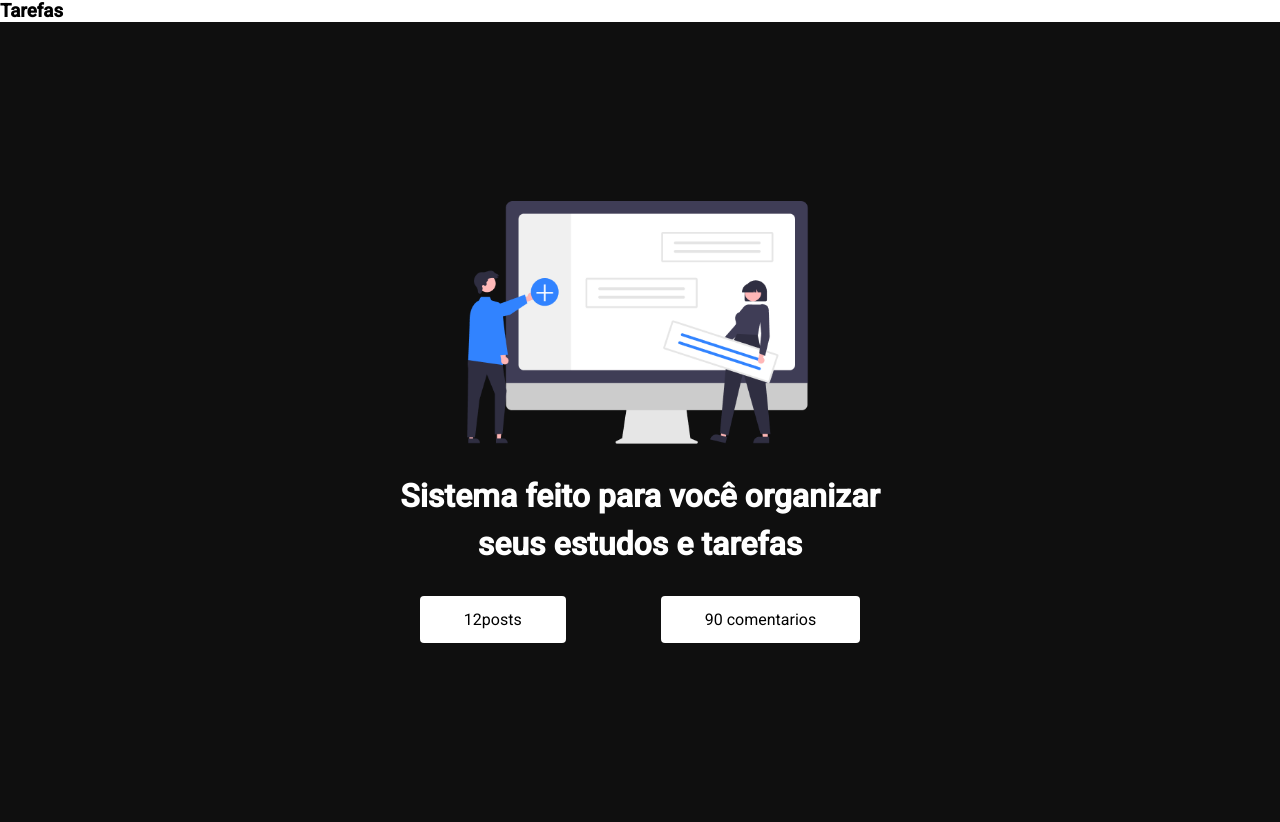
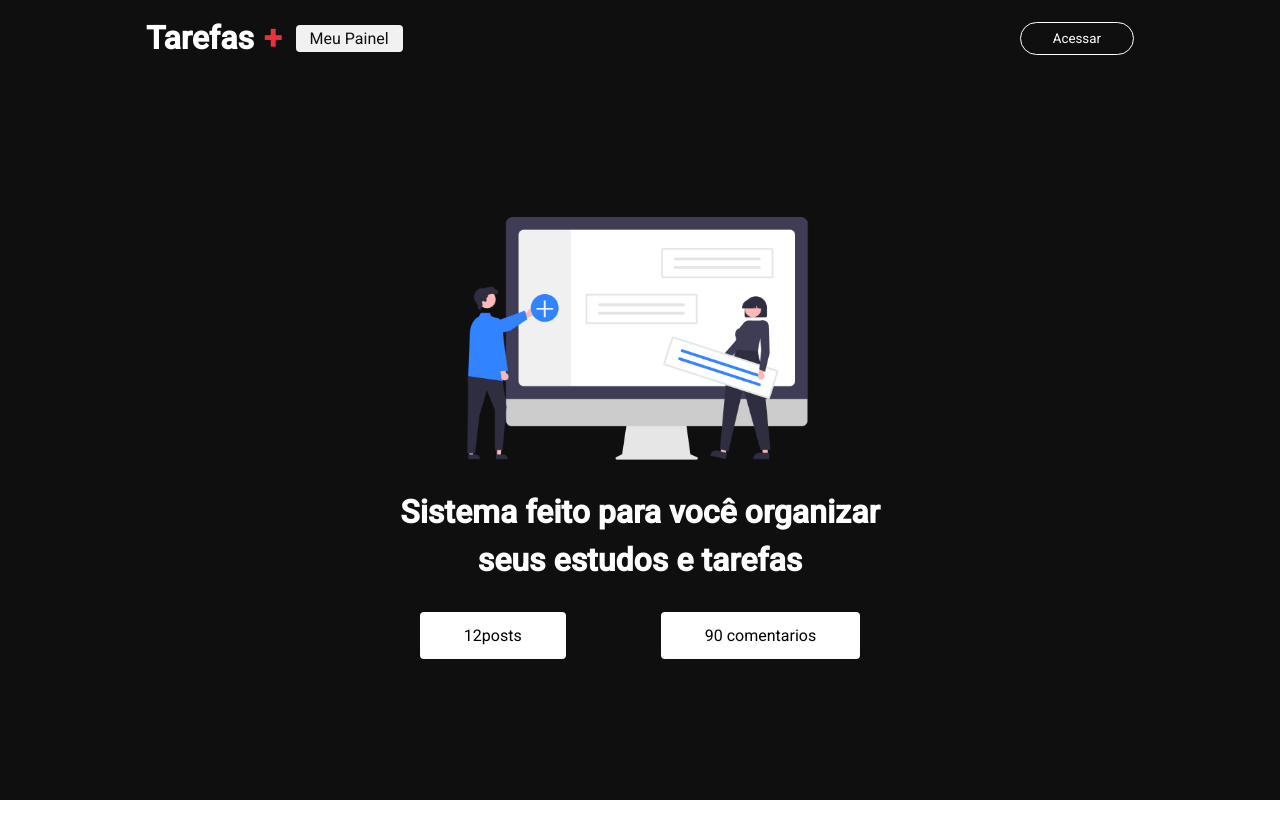
Before and after one commit to oscarRodriguesDev/tarefasNext, a Next.js app: page / in a window 1280 px wide. After the commit the page ends 800 px from the top, so only its background shows below. Built offline with nearby package versions, Linux system fonts and the light colour scheme.

Commit message:
header pronto

```diff
--- a/src/components/header/index.tsx
+++ b/src/components/header/index.tsx
@@ -1,11 +1,18 @@
 import styles from "./styles.module.css"
+import Link from "next/link"
 const Header =()=>{
     return(
-        <header>
-            <section>
-                <nav>
-                    <h1>Tarefas</h1>
+        <header className={styles.header} >
+            <section className={styles.content}>
+                <nav className={styles.nav}>
+                    <Link href='/'>
+                    <h1 className={styles.logo}>Tarefas <span>+</span></h1>
+                    </Link>
+                    <Link href='/dashboards' className={styles.link}>
+                        Meu Painel
+                    </Link>
                 </nav>
+                <button className={styles.loginButton}>Acessar</button>
             </section>
         </header>
     )
--- /dev/null
+++ b/src/components/header/styles.module.css
@@ -0,0 +1,64 @@
+.header {
+  width: 100%;
+  height: 76px;
+  display: flex;
+  align-items: center;
+  justify-content: center;
+  background-color: #0f0f0f;
+}
+
+.content {
+  padding: 0 18px;
+  width: 100%;
+  max-width: 1024px;
+  display: flex;
+  align-items: center;
+  justify-content: space-between;
+}
+
+.content a{
+    text-decoration: none;
+    /* margin-left: 5px; */
+}
+
+.logo {
+    color: #fff;
+    font-size: 32px;
+  }
+
+  .logo span {
+    color:#ea3140;
+    padding-left: 2px;
+
+  }
+
+  .loginButton{
+    background:transparent;
+    padding:8px 32px;
+    border-radius: 24px;
+    color:#fff;
+    border:1.5px solid #fff;
+    cursor:pointer;
+    transition: all 0.9s;
+  }
+
+  .loginButton:hover{
+    transform: scale(1.08);
+    background-color: #fff;
+    color:#000;
+    font-weight: bold;
+  }
+.nav {
+  color: #fff;
+  display:flex;
+  align-items: center;
+
+}
+
+.link{
+  color:#0f0f0f;
+  background-color: #f1f1f1;
+  padding:4px 14px;
+  margin: 0 14px;
+  border-radius:4px;
+}
--- a/src/styles/Home.module.css
+++ b/src/styles/Home.module.css
@@ -1,7 +1,7 @@
 .Container{
   background-color: #0f0f0f;
   width:100%;
-  height:100vh;
+  height:calc(100vh - 76px);
   display:flex;
   justify-content: center;
   align-items: center;
@@ -42,7 +42,7 @@
   background-color: #fff;
 padding:14px 44px;
 border-radius:4px;
-transition: transform 0.4s;;
+transition: transform 0.4s;
 }
 .box:hover{
   transform: scale(1.08);
```
Also changed, not shown: src/components/header/styles.model.css (deleted).
